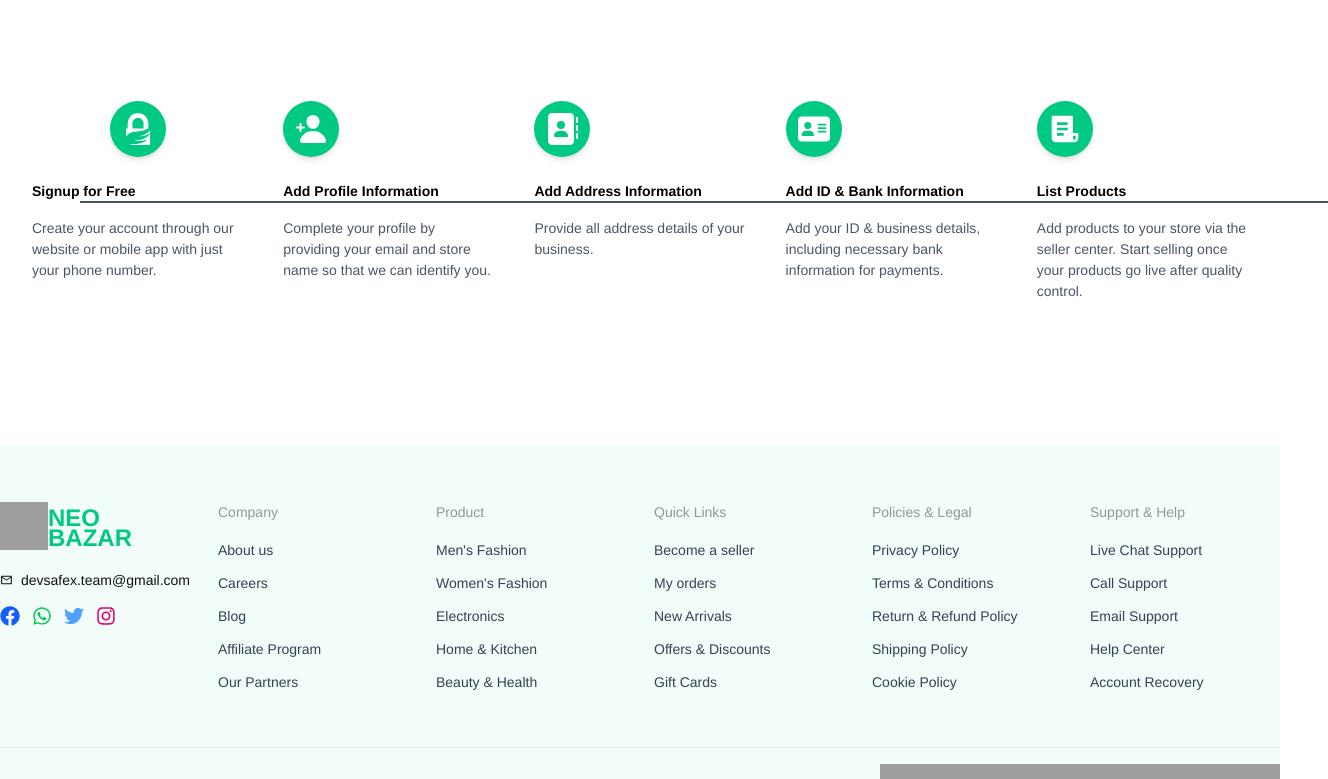
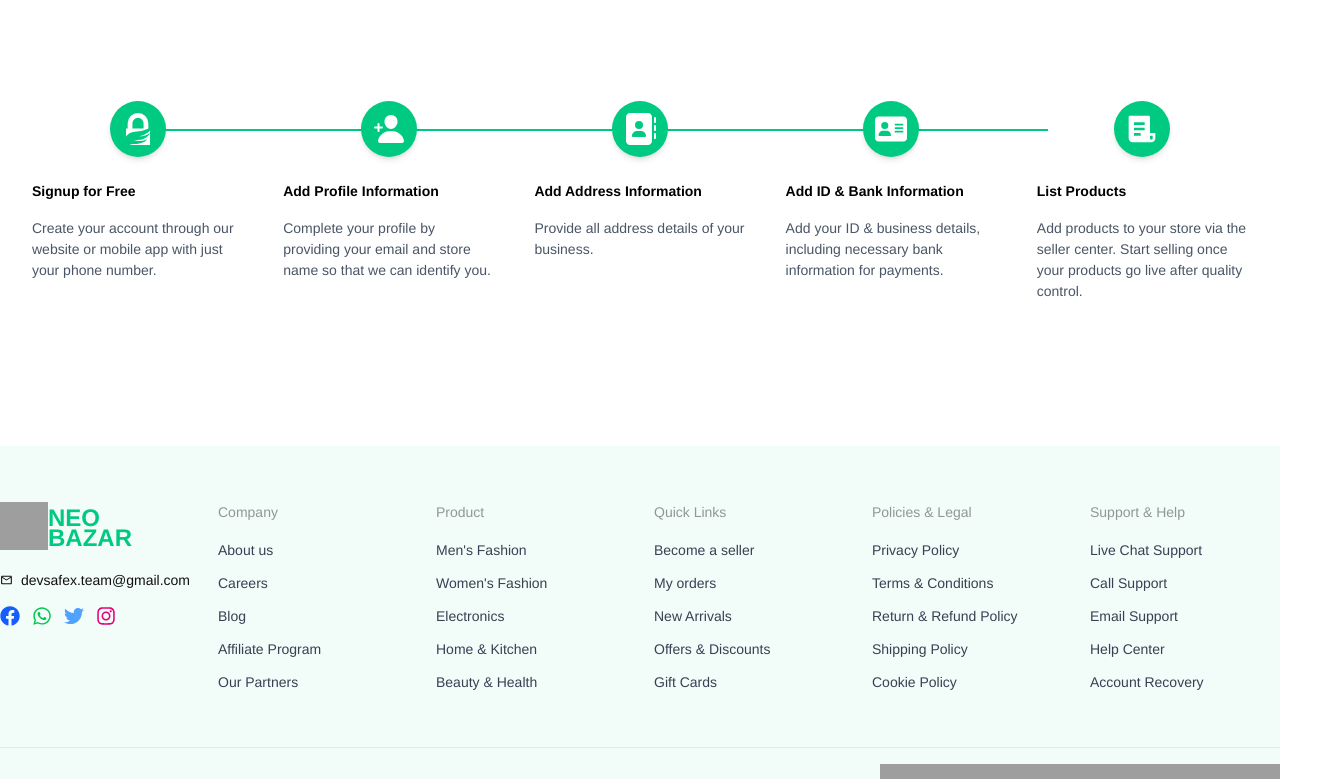
Before and after one commit to devsafex/neo-bazar, a React (Vite) app: page /become-seller in a window 1280 px wide. Shown: the part 1041-1820 px from the top of the page, 1328 px wide, since content can reach past the window. Built offline with nearby package versions, Linux system fonts and the light colour scheme; no server answers; grey boxes are pictures that could not be loaded.

Commit message:
adjust icon

```diff
--- a/src/components/Timeline/Timeline.jsx
+++ b/src/components/Timeline/Timeline.jsx
@@ -16,7 +16,7 @@ import {
     return (
       <div className="w-full max-w-7xl mx-auto relative py-10 px-4">
         {/* Vertical Line */}
-        <div className="absolute top-1/2 transform -translate-y-1/2 left-16 w-full h-[2px] bg-gray-600 hidden lg:block"></div>
+        <div className="absolute w-9/12 left-24 top-17 h-[2px] bg-[#00C982] hidden lg:block"></div>
 
         <Timeline className="grid lg:grid-cols-5 grid-cols-1 gap-10">
           {/* Timeline Item 1 */}
@@ -38,7 +38,7 @@ import {
 
           {/* Timeline Item 2 */}
           <TimelineItem className="flex flex-col items-center lg:items-start text-center lg:text-left">
-            <TimelineIcon className="p-3 bg-[#00C982] text-white rounded-full shadow-md">
+            <TimelineIcon className="p-3 mx-auto bg-[#00C982] text-white rounded-full shadow-md">
               <IoPersonAdd className="h-8 w-8" />
             </TimelineIcon>
             <TimelineHeader className="w-full">
@@ -55,7 +55,7 @@ import {
 
           {/* Timeline Item 3 */}
           <TimelineItem className="flex flex-col items-center lg:items-start text-center lg:text-left">
-            <TimelineIcon className="p-3 bg-[#00C982] text-white rounded-full shadow-md">
+            <TimelineIcon className="p-3 mx-auto bg-[#00C982] text-white rounded-full shadow-md">
               <FaAddressBook className="h-8 w-8" />
             </TimelineIcon>
             <TimelineHeader className="w-full">
@@ -72,7 +72,7 @@ import {
 
           {/* Timeline Item 4 */}
           <TimelineItem className="flex flex-col items-center lg:items-start text-center lg:text-left">
-            <TimelineIcon className="p-3 bg-[#00C982] text-white rounded-full shadow-md">
+            <TimelineIcon className="p-3 mx-auto bg-[#00C982] text-white rounded-full shadow-md">
               <FaAddressCard className="h-8 w-8" />
             </TimelineIcon>
             <TimelineHeader className="w-full">
@@ -89,7 +89,7 @@ import {
 
           {/* Timeline Item 5 */}
           <TimelineItem className="flex flex-col items-center lg:items-start text-center lg:text-left">
-            <TimelineIcon className="p-3 bg-[#00C982] text-white rounded-full shadow-md">
+            <TimelineIcon className="p-3 mx-auto bg-[#00C982] text-white rounded-full shadow-md">
               <RiFileList3Fill className="h-8 w-8" />
             </TimelineIcon>
             <TimelineHeader className="w-full">
```
